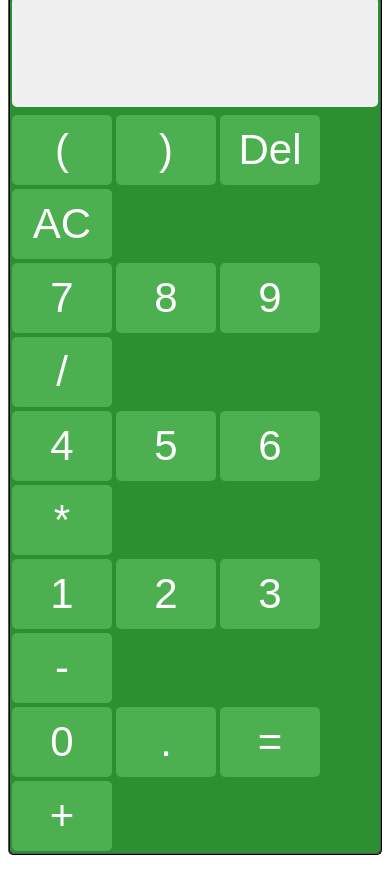
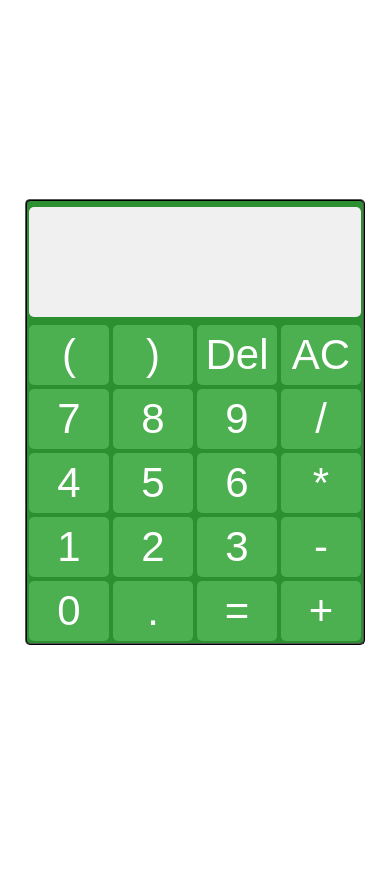
Before and after one commit to chech8/Calculator, a Next.js app: page / in a window 390 px wide. Shown: the top 894 px of the page. After the commit the page ends 844 px from the top, so only its background shows below. Built offline with nearby package versions, Linux system fonts and the light colour scheme.

Commit message:
adjust the size to work better on mobile

```diff
--- a/styles/globals.css
+++ b/styles/globals.css
@@ -48,8 +48,8 @@ a {
 	background-color: #4CAF50;
 	border: none;
 	color: white;
-	height: 70px;
-	width: 100px;
+	height: 60px;
+	width: 80px;
 	text-align: center;
 	text-decoration: none;
 	display: inline-block;
```
